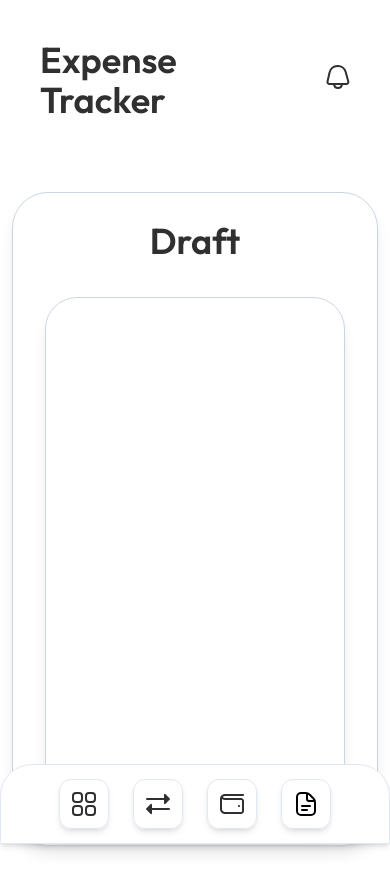
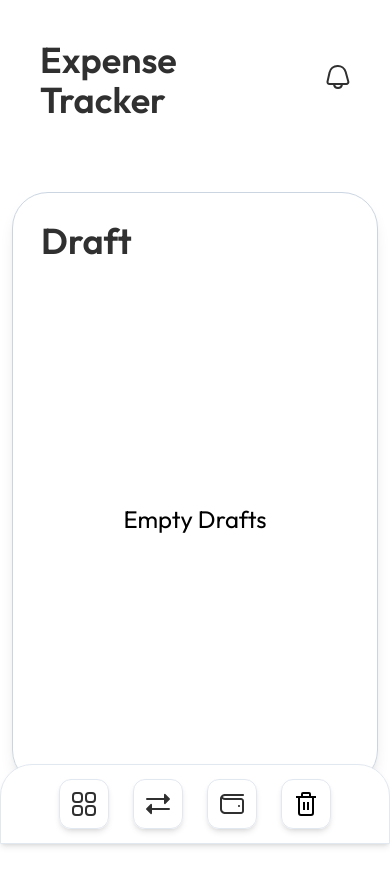
Before and after one commit to reyuer10/react-expense-tracker, a React (Vite) app: page /draft in a window 390 px wide. After the commit the page ends 844 px from the top, so only its background shows below. Built offline with nearby package versions, Linux system fonts and the light colour scheme.

Commit message:
commit changes at 1:29AM

```diff
--- a/src/components/SideNavBar.jsx
+++ b/src/components/SideNavBar.jsx
@@ -47,7 +47,7 @@ export default function SideNavBar() {
   );
 
   return (
-    <div className="flex md:flex-col my-7 mx-3 h-[calc(100vh-190px)] space-y-8 items-center p-3 py-5 rounded-2xl shadow-md border border-slate-200 max-md:fixed max-md:bottom-0 max-md:h-20 max-md:left-0 max-md:right-0 max-md:my-0 max-md:mx-0 max-md:rounded-none max-md:rounded-t-[32px] max-md:justify-center max-md:space-y-0 max-md:bg-white">
+    <div className="flex md:flex-col my-7 mx-3  space-y-8 items-center p-3 py-5 rounded-2xl shadow-md border border-slate-200 max-md:fixed max-md:bottom-0 max-md:h-20 max-md:left-0 max-md:right-0 max-md:my-0 max-md:mx-0 max-md:rounded-none max-md:rounded-t-[32px] max-md:justify-center max-md:space-y-0 max-md:bg-white">
       {sideNav.map((nav) => (
         <Link
           to={`${nav.link}`}
@@ -62,7 +62,7 @@ export default function SideNavBar() {
                 ? " bg-gradient-to-r from-slate-100 to-slate-200"
                 : "hover:bg-slate-100"
             } ${
-              nav.id === 5 || nav.id === 6 ? "max-md:hidden" : ""
+              nav.id === 4 || nav.id === 6 ? "max-md:hidden" : ""
             } p-3 shadow-md rounded-xl max-md:mx-3 duration-75 border border-slate-200`}
             onClick={() => handleFillButton(nav.link)}
           >
@@ -84,7 +84,9 @@ export default function SideNavBar() {
               <>
                 {budgetViewedStatus.length === 0 ? null : (
                   <>
-                    <div>
+                    <div
+
+                    >
                       <p className=" absolute text-white rounded-full font-outfit -top-2 -right-1 h-6 w-6 text-center bg-red-400">
                         {budgetViewedStatus.length}
                       </p>
@@ -96,7 +98,11 @@ export default function SideNavBar() {
           </button>
           {isNameHover === nav.id && (
             <>
-              <div className="absolute left-0 top-0 my-1 mx-16 shadow-md bg-white px-4 py-2 rounded-lg text-[#303030] font-medium">
+              <div
+                className={`${
+                  nav.id === 1 || nav.id === 2 || nav.id === 3 || nav.id === 5 ? "max-md:hidden" : ""
+                } absolute left-0 top-0 my-1 mx-16 shadow-md bg-white px-4 py-2 rounded-lg text-[#303030] font-medium`}
+              >
                 <p>{nav.name}</p>
               </div>
             </>
--- a/src/pages/Bin.jsx
+++ b/src/pages/Bin.jsx
@@ -33,11 +33,25 @@ export default function Bin() {
   };
 
   return (
-    <div className="font-outfit my-8 p-3 rounded-[36px] shadow-lg border border-slate-300 overflow-y-auto h-[calc(100vh-190px)] w-full">
+    <div className="font-outfit my-8 p-3 rounded-[36px] shadow-lg border border-slate-300 overflow-y-auto h-[calc(100vh-250px)] w-full">
       <div>
-        <p className="text-4xl font-semibold text-[#303030] p-4 max-md:text-center">Bin</p>
+        <p className="text-4xl font-semibold text-[#303030] p-4 max-md:text-center">
+          Bin
+        </p>
       </div>
-      <div className={`${bin.length === 0 ? "hidden" : ""} grid grid-cols-3 max-2xl:grid-cols-2 max-xl:grid-cols-1 gap-5  overflow-y-auto rounded-3xl p-5`}>
+      <div
+        className={`${
+          bin.length === 0
+            ? "grid place-items-center h-[calc(100vh-400px)]"
+            : "grid grid-cols-3  max-2xl:grid-cols-2 max-xl:grid-cols-1 gap-5 overflow-y-auto rounded-3xl p-5"
+        }  `}
+      >
+        {bin.length === 0 ? (
+          <>
+            <p className="text-2xl">Empty Bins</p>
+          </>
+        ) : (
+          <>
             {bin.map((b) => (
               <div
                 key={b.transacId}
@@ -134,6 +148,8 @@ export default function Bin() {
                 </DeleteModal>
               </div>
             ))}
+          </>
+        )}
       </div>
     </div>
   );
--- a/src/pages/Transactions.jsx
+++ b/src/pages/Transactions.jsx
@@ -60,7 +60,7 @@ export default function Transactions() {
       className="w-full"
     >
       <div>
-        <div className="font-outfit my-8 p-3 rounded-[36px] shadow-lg border border-slate-300 overflow-y-auto h-[calc(100vh-190px)]">
+        <div className="font-outfit my-8 p-3 rounded-[36px] shadow-lg border border-slate-300 overflow-y-auto h-[calc(100vh-250px)]">
           <div>
             <p className="text-4xl font-semibold text-[#303030] p-4 max-md:text-center">
               Transactions
--- a/src/pages/button/AddCategory.jsx
+++ b/src/pages/button/AddCategory.jsx
@@ -39,7 +39,7 @@ export default function AddCategory({
       onSubmit={handleSubmit(handleBudgetComplete)}
       className="text-center space-y-3"
     >
-      <div className="flex space-x-3 mx-5">
+      <div className="flex space-x-3">
         <button
           type="submit"
           className="flex shadow-sm rounded-full px-4 py-2 ring-1 ring-slate-400  bg-slate-700 text-white font-semibold hover:bg-slate-700"
@@ -55,7 +55,7 @@ export default function AddCategory({
         </button>
       </div>
       <div className="flex space-x-5 items-center justify-center border border-slate-300 rounded-3xl py-10 shadow-md">
-        <div className="flex flex-col text-left space-y-2 p-5 rounded-2xl shadow-md border border-slate-300">
+        <div className="flex flex-col items-center justify-center space-y-2 p-5 rounded-2xl shadow-md border border-slate-300">
           <label htmlFor="AmountOne">Amount: </label>
           <input
             id="AmountOne"
@@ -66,16 +66,16 @@ export default function AddCategory({
             })}
           />
           {errors.budgetOneAmount && (
-            <p className="text-center text-red-400">
+            <p className=" text-red-400">
               {errors.budgetOneAmount.message}
             </p>
           )}
         </div>
-        <div className="flex flex-col text-left space-y-2 p-4 rounded-2xl shadow-md border border-slate-300">
+        <div className="flex flex-col justify-center space-y-2 p-4 rounded-2xl shadow-md border border-slate-300">
           <label htmlFor="categoryOne">Category: </label>
           <select
             id="categoryOne"
-            className="px-4 py-2 rounded-lg bg-slate-50 outline-none border border-slate-200"
+            className="px-4 py-2 rounded-lg text-center bg-slate-50 outline-none border border-slate-200"
             {...register("budgetOneCategory", {
               required: "Amount is required.",
             })}
--- a/src/pages/button/TransactionButton.jsx
+++ b/src/pages/button/TransactionButton.jsx
@@ -17,8 +17,10 @@ export default function TransactionButton({ handleOpenModal }) {
         >
           <path d="M17,11H13V7a1,1,0,0,0-1-1h0a1,1,0,0,0-1,1v4H7a1,1,0,0,0-1,1H6a1,1,0,0,0,1,1h4v4a1,1,0,0,0,1,1h0a1,1,0,0,0,1-1V13h4a1,1,0,0,0,1-1h0A1,1,0,0,0,17,11Z" />
         </svg>
-        <span className="max-md:hidden">New</span>
-        <span className="">transactions</span>
+        <div className="space-x-1">
+          <span className="max-md:hidden">New</span>
+          <span className="">transactions</span>
+        </div>
       </button>
     </>
   );
--- a/src/pages/dashboard/BudgetManagement.jsx
+++ b/src/pages/dashboard/BudgetManagement.jsx
@@ -36,7 +36,7 @@ export default function BudgetManagement() {
 
   return (
     <div className="shadow-md p-8 rounded-[36px] h-[620px] border border-slate-300 font-outfit space-y-10">
-      <div className="overflow-y-hidden ">
+      <div className="overflow-y-hidden">
         <div>
           <p className="text-2xl font-semibold">Budget Management</p>
         </div>
@@ -53,7 +53,7 @@ export default function BudgetManagement() {
             </>
           ) : (
             <>
-              <div className="px-3">
+              <div>
                 <SetButton
                   handleButtonSet={handleButtonSet}
                   isBudgetComplete={isBudgetComplete}
--- a/src/pages/dashboard/DashBoard.jsx
+++ b/src/pages/dashboard/DashBoard.jsx
@@ -79,8 +79,6 @@ export default function DashBoard() {
           <TransactionButton handleOpenModal={handleOpenModal} />
         </div>
       </div>
-      {/* flex flex-grow flex-wrap gap-8 mx-5  */}
-      {/* grid grid-flow-col auto-cols-[500px] mx-3 gap-x-8 */}
       <div className="flex">
         <div
           className={` grid grid-cols-3 max-lg:grid-cols-2 max-[768px]:grid-cols-2 gap-5 max-[768px]:text-sm`}
@@ -89,7 +87,8 @@ export default function DashBoard() {
             <div
               className={`${
                 component.id === 3 ? "row-span-2 max-lg:hidden" : ""
-              }`}
+              } ${component.id === 4 ? "max-md:row-span-4" : ""}
+              `}
               key={component.id}
             >
               <div>{component.component}</div>
--- a/src/pages/dashboard/Draft.jsx
+++ b/src/pages/dashboard/Draft.jsx
@@ -13,11 +13,24 @@ export default function Draft() {
   const handleCloseModalDraft = () => setOpenDraftModal(false);
   // h-[calc(100vh-290px)]
   return (
-    <div className="font-outfit my-8 p-3 rounded-[36px] shadow-lg border border-slate-300 overflow-y-auto h-[calc(100vh-190px)] w-full">
+    <div className="font-outfit my-8 p-3 rounded-[36px] shadow-lg border border-slate-300 overflow-hidden h-[calc(100vh-250px)] w-full">
       <div>
-        <p className="text-4xl font-semibold text-[#303030] p-4 max-md:text-center">Draft</p>
+        <p className="text-4xl font-semibold text-[#303030] p-4 max-mfd:text-center">
+          Draft
+        </p>
       </div>
-      <div className="h-[540px] overflow-y-auto border border-slate-300 shadow-lg rounded-[32px] m-5 p-5">
+
+      <div
+        className={`${
+          draftList.length === 0 ? "flex justify-center items-center" : ""
+        } h-[calc(100vh-400px)]  relative overflow-y-auto rounded-[32px] m-5 p-5`}
+      >
+        {draftList.length === 0 ? (
+          <>
+            <p className="text-2xl">Empty Drafts</p>
+          </>
+        ) : (
+          <>
             {draftList.map((draft) => (
               <div
                 onClick={handleOpenModalDraft}
@@ -54,7 +67,8 @@ export default function Draft() {
                 </div>
                 <div>
                   <p>
-                <span className="font-semibold">Date:</span> {draft.toDraftDate}
+                    <span className="font-semibold">Date:</span>{" "}
+                    {draft.toDraftDate}
                   </p>
                 </div>
                 <DraftModal isOpen={openDraftModal}>
@@ -62,6 +76,8 @@ export default function Draft() {
                 </DraftModal>
               </div>
             ))}
+          </>
+        )}
       </div>
     </div>
   );
--- a/src/pages/dashboard/TotalIncome.jsx
+++ b/src/pages/dashboard/TotalIncome.jsx
@@ -7,14 +7,14 @@ export default function TotalIncome() {
   // w-[550px]
   return (
     <Link to="/income">
-      <div className="max-md:flex max-md:flex-col max-md:space-y-0 max-md:h-[150px] max-md:w-[150px] max-md:rounded-[24px] hover:scale-105 space-y-10 transition-all shadow-md p-5 rounded-[36px] h-[300px]  border border-gray-200">
+      <div className=" hover:scale-105 space-y-10 transition-all shadow-md p-5 rounded-[36px] h-[300px] border border-gray-200 max-md:hidden">
         <div>
-          <p className="text-4xl font-semibold max-md:text-xl">Income</p>
-          <p className="font-semibold text-xl max-md:text-sm">Total Income: </p>
+          <p className="text-4xl font-semibold ">Income</p>
+          <p className="font-semibold text-xl">Total Income: </p>
         </div>
         <div className="text-3xl  rounded-[24px] p-6 mx-5">
           <div>
-            <p className=" text-[48px] max-md:text-2xl text-slate-700 text-center font-semibold p-5">
+            <p className=" text-[48px] text-slate-700 text-center font-semibold p-5">
               <span>{totalIncome}</span>
               <span>₱</span>
             </p>
--- a/src/pages/settings/Settings.jsx
+++ b/src/pages/settings/Settings.jsx
@@ -6,7 +6,7 @@ export default function Settings() {
   const recentActivities = useSelector((state) => state.transaction.recentActivities)
   return (
     //
-    <div className="border h-[700px] rounded-[36px] font-outfit text-slate-700 shadow-md">
+    <div className="font-outfit my-8 p-3 rounded-[36px] shadow-lg border border-slate-300 overflow-y-auto h-[calc(100vh-250px)] w-full">
       <div>
         <p className="p-5 text-4xl font-semibold">Settings</p>
       </div>
@@ -26,7 +26,7 @@ export default function Settings() {
             <span>Recent Activies</span>
           </Link>
         </div>
-        <div className={` ${recentActivities.length === 0 ? "" : ""} border h-[550px] w-[800px] overflow-y-auto rounded-3xl p-5 mx-10 shadow-md max-xl:w-full`}>
+        <div className={` ${recentActivities.length === 0 ? "" : ""} border h-[400px] w-[800px] overflow-y-auto rounded-3xl p-5 mx-10 shadow-md max-xl:w-full`}>
           <Outlet />
         </div>
       </div>
--- a/src/root/RootLayout.jsx
+++ b/src/root/RootLayout.jsx
@@ -4,7 +4,7 @@ import SideNavBar from "../components/SideNavBar";
 
 export default function RootLayout() {
   return (
-    <div className="flex">
+    <div className="flex justify-center items-center ">
       <div>
         <SideNavBar />
       </div>
```
Also changed, not shown: src/pages/expenses/Expenses.jsx (line endings or trailing spaces). Lines whose indentation alone changed are shown as unchanged.
